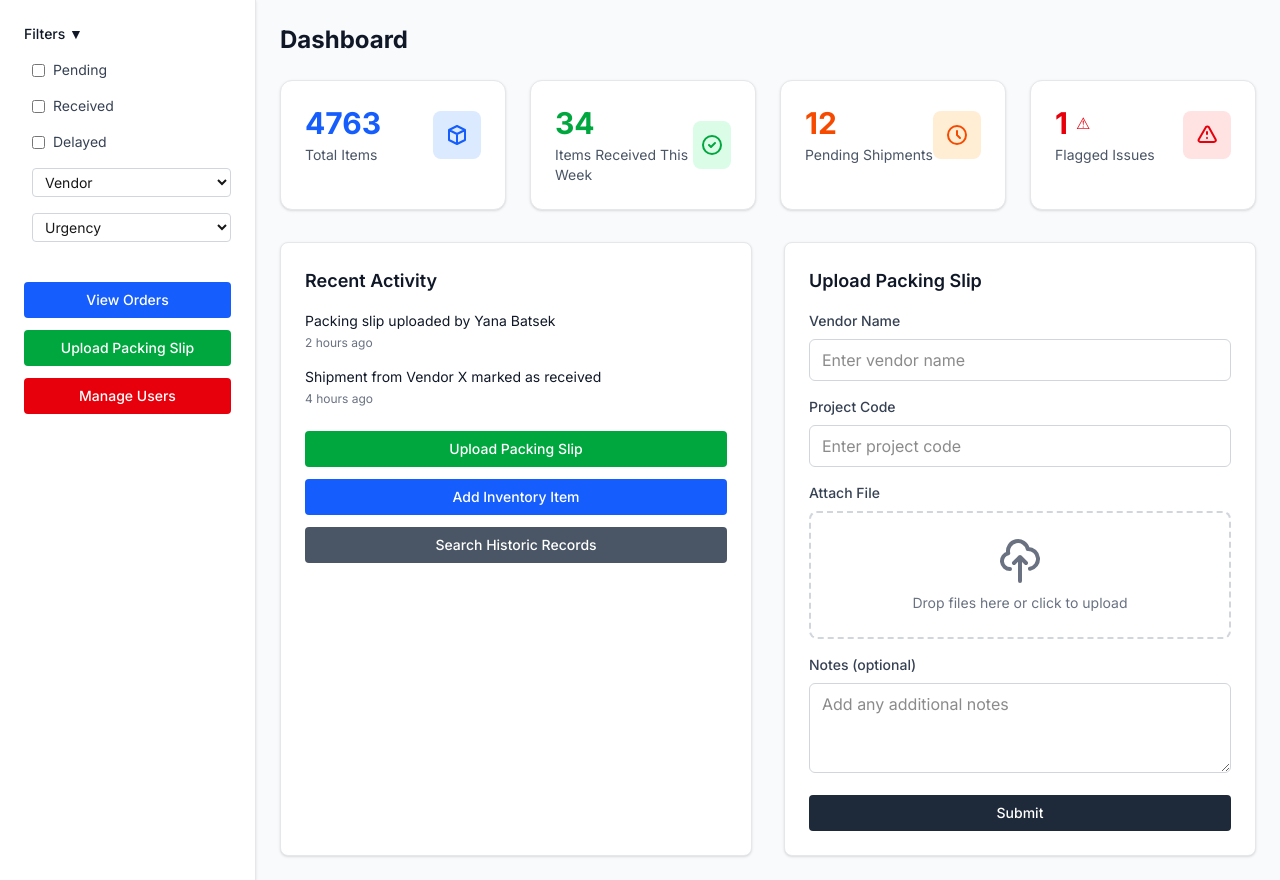
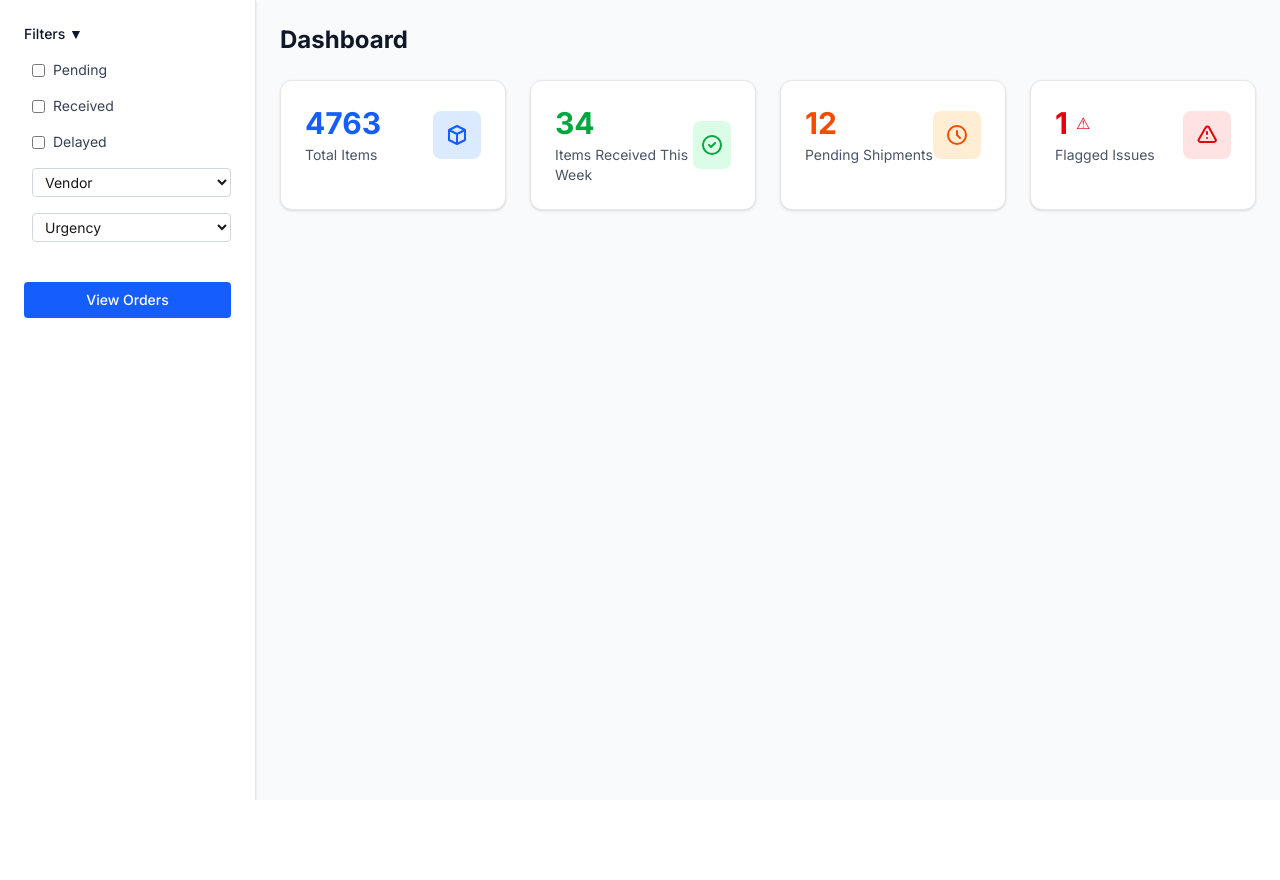
Before and after one commit to preetraval45/TRANSFORMERS-FLOWVENTORY, a Next.js app in the folder Frontend/flowventory-app/: page /dashboard in a window 1280 px wide. After the commit the page ends 800 px from the top, so only its background shows below. Built offline with nearby package versions, Linux system fonts and the light colour scheme.

Commit message:
Some deliverable-3 changes for presentation

```diff
--- a/Frontend/flowventory-app/src/app/dashboard/page.jsx
+++ b/Frontend/flowventory-app/src/app/dashboard/page.jsx
@@ -29,17 +29,17 @@ export default function Dashboard() {
     { name: 'Urgency', isDropdown: true }
   ];
 
-  const handleUpload = () => {
-    alert('File upload functionality would be implemented here');
-  };
+  // const handleUpload = () => {
+  //   alert('File upload functionality would be implemented here');
+  // };
 
-  const handleAddInventory = () => {
-    alert('Add inventory functionality would be implemented here');
-  };
+  // const handleAddInventory = () => {
+  //   alert('Add inventory functionality would be implemented here');
+  // };
 
-  const handleSearchHistoric = () => {
-    alert('Search historic records functionality would be implemented here');
-  };
+  // const handleSearchHistoric = () => {
+  //   alert('Search historic records functionality would be implemented here');
+  // };
 
   return (
     <div className="flex min-h-screen bg-gray-50">
@@ -69,12 +69,12 @@ export default function Dashboard() {
             <button className="w-full bg-blue-600 text-white py-2 px-4 rounded text-sm font-medium hover:bg-blue-700">
               View Orders
             </button>
-            <button className="w-full bg-green-600 text-white py-2 px-4 rounded text-sm font-medium hover:bg-green-700">
+            {/* <button className="w-full bg-green-600 text-white py-2 px-4 rounded text-sm font-medium hover:bg-green-700">
               Upload Packing Slip
             </button>
             <button className="w-full bg-red-600 text-white py-2 px-4 rounded text-sm font-medium hover:bg-red-700">
               Manage Users
-            </button>
+            </button> */}
           </div>
         </div>
       </div>
@@ -147,8 +147,8 @@ export default function Dashboard() {
           </div>
         </div>
 
-        <div className="grid grid-cols-1 lg:grid-cols-2 gap-8">
-          {/* Recent Activity */}
+        {/* <div className="grid grid-cols-1 lg:grid-cols-2 gap-8">
+
           <div className="bg-white p-6 rounded-lg border border-gray-200 shadow-sm">
             <h2 className="text-lg font-semibold text-gray-900 mb-4">Recent Activity</h2>
             <div className="space-y-4">
@@ -181,9 +181,9 @@ export default function Dashboard() {
                 Search Historic Records
               </button>
             </div>
-          </div>
+          </div> */}
 
-          {/* Upload Packing Slip Form */}
+          {/* Upload Packing Slip Form
           <div className="bg-white p-6 rounded-lg border border-gray-200 shadow-sm">
             <h2 className="text-lg font-semibold text-gray-900 mb-4">Upload Packing Slip</h2>
             <div className="space-y-4">
@@ -225,9 +225,9 @@ export default function Dashboard() {
                     <p className="text-sm">Drop files here or click to upload</p>
                   </div>
                 </div>
-              </div>
+              </div> */}
 
-              <div>
+              {/* <div>
                 <label className="block text-sm font-medium text-gray-700 mb-2">
                   Notes (optional)
                 </label>
@@ -242,10 +242,10 @@ export default function Dashboard() {
 
               <button className="w-full bg-gray-800 text-white py-2 px-4 rounded text-sm font-medium hover:bg-gray-900">
                 Submit
-              </button>
-            </div>
-          </div>
-        </div>
+              </button> */}
+            {/* </div> */}
+          {/* </div> */}
+        {/* </div> */}
       </div>
     </div>
   );
--- a/Frontend/flowventory-app/src/app/inventory/page.jsx
+++ b/Frontend/flowventory-app/src/app/inventory/page.jsx
@@ -79,9 +79,7 @@ export default function Inventory() {
       <div className="flex-1 p-6">
         <div className="flex justify-between items-center mb-6">
           <h1 className="text-2xl font-bold text-gray-900">Inventory</h1>
-          <button className="bg-green-600 text-white px-4 py-2 rounded text-sm font-medium hover:bg-green-700">
-            Upload Packing Slip
-          </button>
+
         </div>
 
         {/* Search Bar */}
--- a/Frontend/flowventory-app/src/app/shipments/page.jsx
+++ b/Frontend/flowventory-app/src/app/shipments/page.jsx
@@ -88,9 +88,7 @@ export default function Shipments() {
       <div className="flex-1 p-6">
         <div className="flex justify-between items-center mb-6">
           <h1 className="text-2xl font-bold text-gray-900">Upload Packing Slip</h1>
-          <button className="bg-green-600 text-white px-4 py-2 rounded text-sm font-medium hover:bg-green-700">
-            Upload Packing Slip
-          </button>
+
         </div>
 
         <div className="flex gap-8">
--- a/Frontend/flowventory-app/src/components/Navigation.jsx
+++ b/Frontend/flowventory-app/src/components/Navigation.jsx
@@ -17,7 +17,7 @@ export default function Navigation() {
     { name: 'Dashboard', path: '/dashboard', roles: ['admin', 'engineer', 'client'] },
     { name: 'Inventory', path: '/inventory', roles: ['admin', 'engineer'] },
     { name: 'Shipments', path: '/shipments', roles: ['admin', 'engineer'] },
-    { name: 'Uploads', path: '/uploads', roles: ['admin', 'engineer'] },
+    // { name: 'Uploads', path: '/uploads', roles: ['admin', 'engineer'] },
     { name: 'Admin', path: '/admin', roles: ['admin'] }
   ];
 
```
Also changed, not shown: Frontend/flowventory-app/package.json (+7 -6 lines), 2 other files (tests, documents, lock files or other folders).
